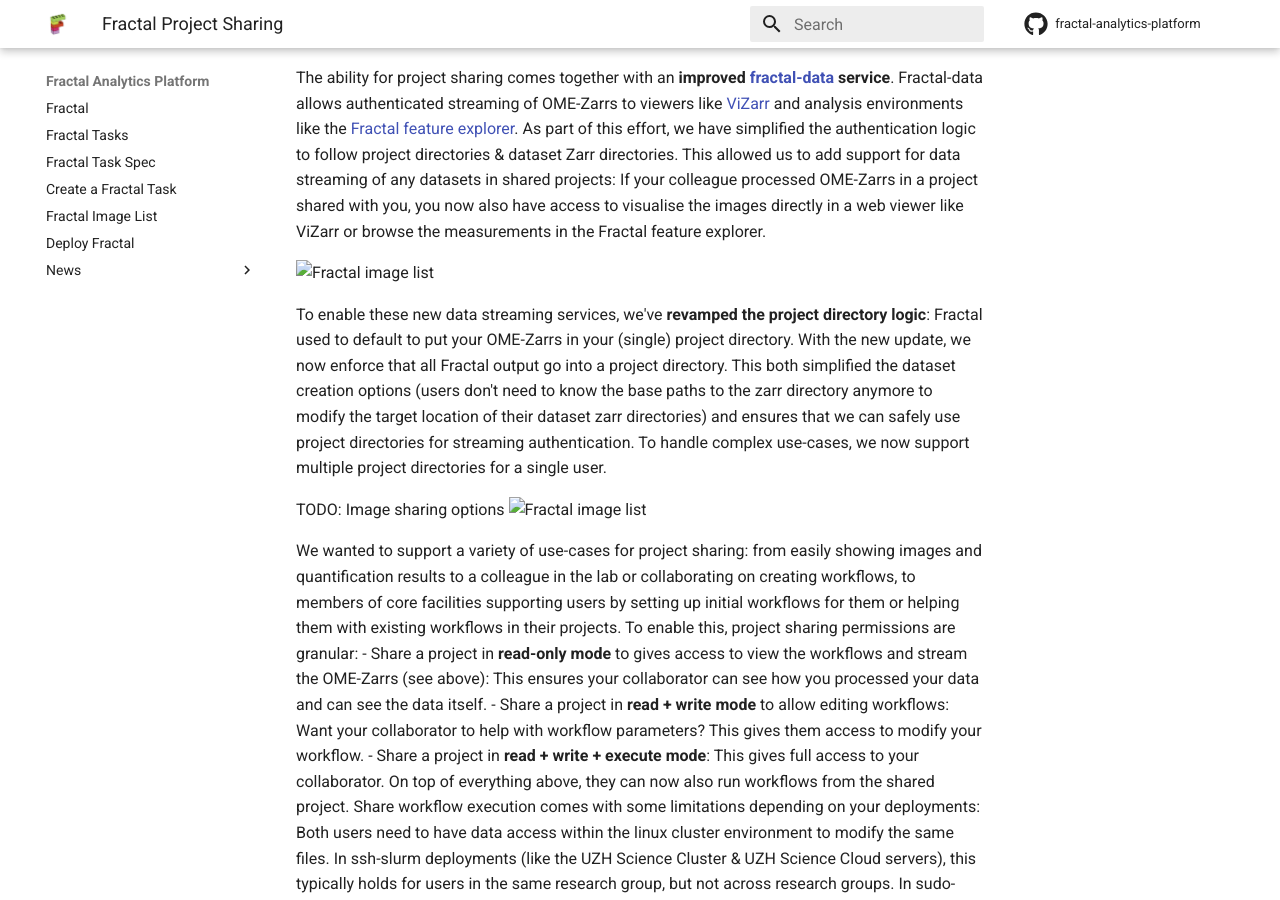
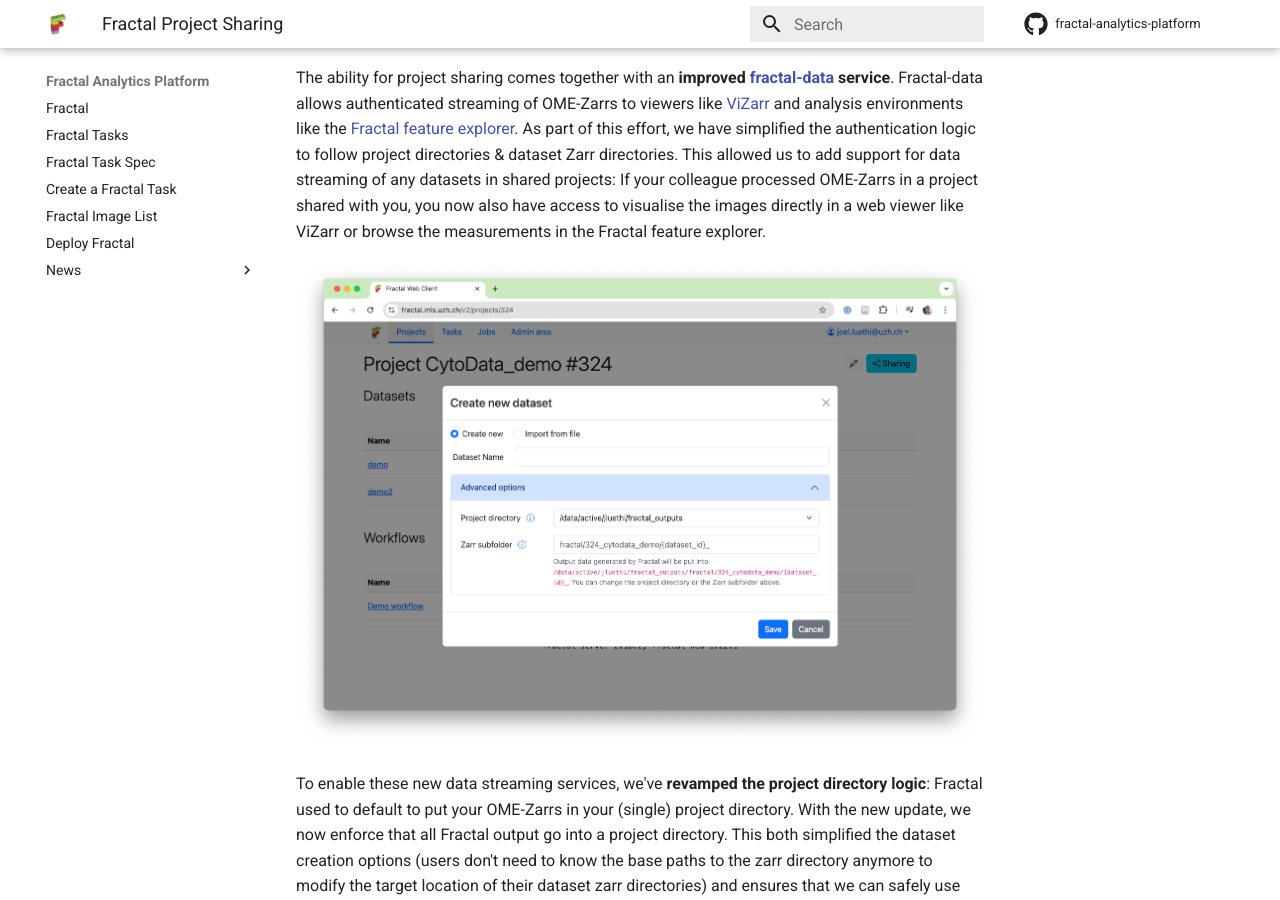
Before and after one commit to fractal-analytics-platform/fractal-analytics-platform.github.io, an MkDocs documentation site: the page built from docs/news/2025-12-17-fractal-project-sharing.md, in a window 1280 px wide and 900 px high, scrolled down 706 px. Built offline with MkDocs 1.6.1 and Material for MkDocs 9.7.7, drawn with Linux system fonts in a browser that asks for light colours; grey boxes are pictures that could not be loaded.

Commit message:
Fix asset location for project sharing

```diff
--- a/docs/news/2025-12-17-fractal-project-sharing.md
+++ b/docs/news/2025-12-17-fractal-project-sharing.md
@@ -16,12 +16,12 @@ Project sharing allows users within a given Fractal server to collaborate granul
 
 The ability for project sharing comes together with an **improved [fractal-data](https://github.com/fractal-analytics-platform/fractal-data) service**. Fractal-data allows authenticated streaming of OME-Zarrs to viewers like [ViZarr](https://github.com/hms-dbmi/vizarr) and analysis environments like the [Fractal feature explorer](https://github.com/fractal-analytics-platform/fractal-feature-explorer). As part of this effort, we have simplified the authentication logic to follow project directories & dataset Zarr directories. This allowed us to add support for data streaming of any datasets in shared projects: If your colleague processed OME-Zarrs in a project shared with you, you now also have access to visualise the images directly in a web viewer like ViZarr or browse the measurements in the Fractal feature explorer.
 
-![Fractal image list](../assets/blogs/fractal_flexibility/dataset_creation.png)
+![Fractal image list](../assets/blogs/fractal_project_sharing/dataset_creation.png)
 
 To enable these new data streaming services, we've **revamped the project directory logic**: Fractal used to default to put your OME-Zarrs in your (single) project directory. With the new update, we now enforce that all Fractal output go into a project directory. This both simplified the dataset creation options (users don't need to know the base paths to the zarr directory anymore to modify the target location of their dataset zarr directories) and ensures that we can safely use project directories for streaming authentication. To handle complex use-cases, we now support multiple project directories for a single user.
 
 TODO: Image sharing options
-![Fractal image list](../assets/blogs/fractal_flexibility/sharing_options.png)
+![Fractal image list](../assets/blogs/fractal_project_sharing/sharing_options.png)
 
 We wanted to support a variety of use-cases for project sharing: from easily showing images and quantification results to a colleague in the lab or collaborating on creating workflows, to members of core facilities supporting users by setting up initial workflows for them or helping them with existing workflows in their projects. To enable this, project sharing permissions are granular:
 - Share a project in **read-only mode** to gives access to view the workflows and stream the OME-Zarrs (see above): This ensures your collaborator can see how you processed your data and can see the data itself.
```
Also changed, not shown: docs/assets/blogs/fractal_project_sharing/dataset_creation.png (renamed from docs/assets/blogs/dataset_creation.png), docs/assets/blogs/fractal_project_sharing/sharing_options.png (renamed from docs/assets/blogs/sharing_options.png).
